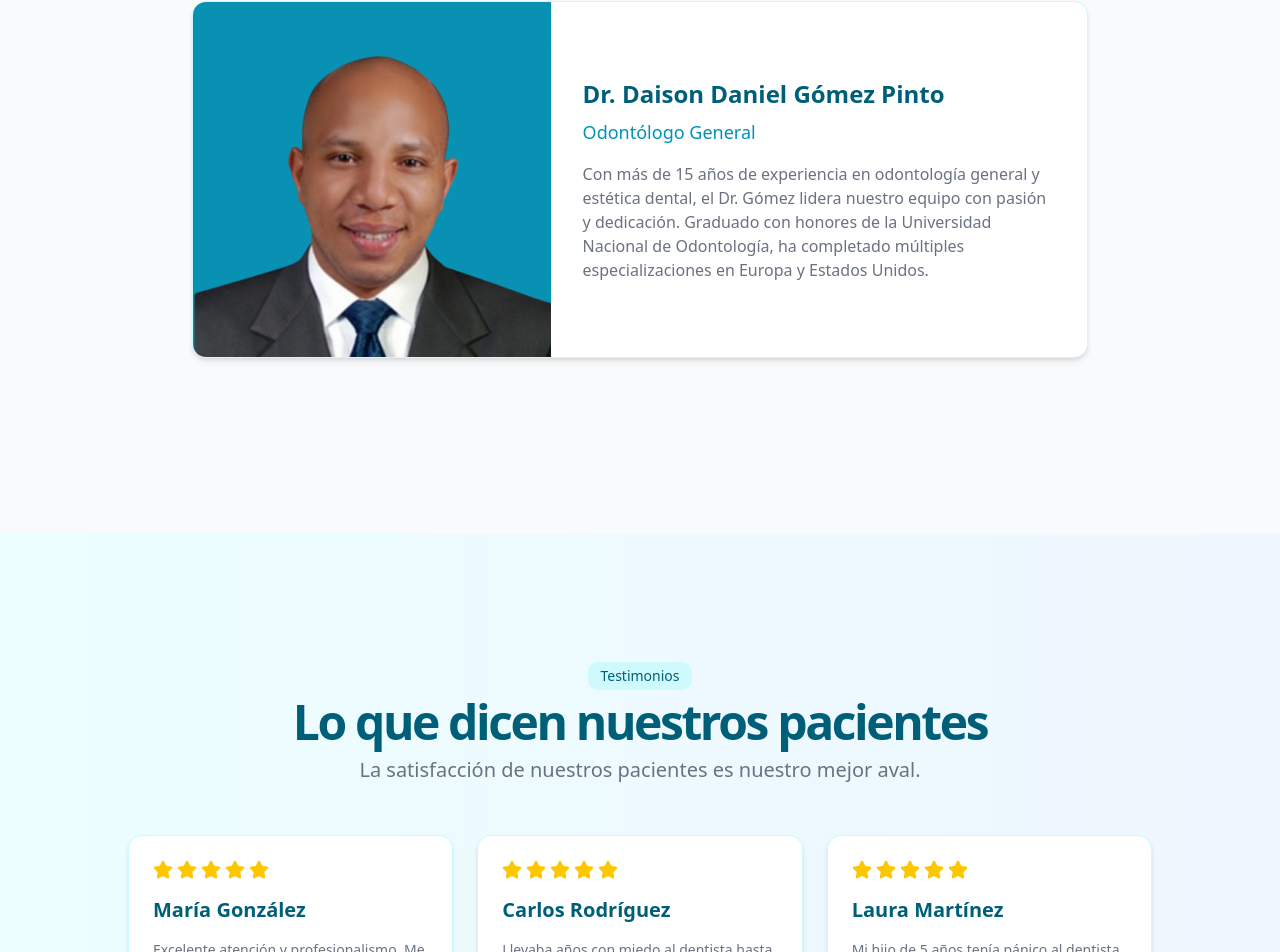
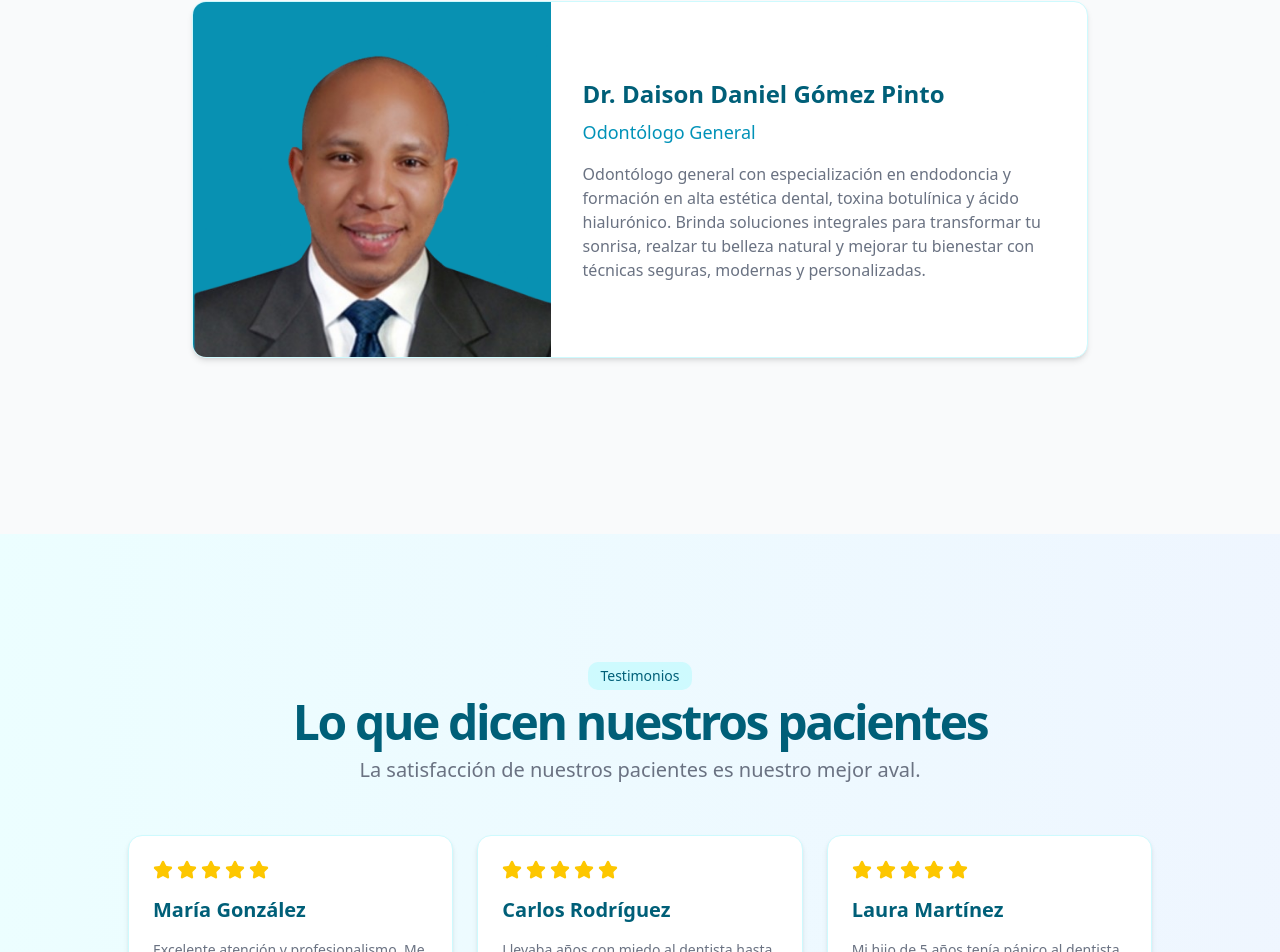
Before and after one commit to LuisPg10/luzdent, a React (Vite) app: page / in a window 1280 px wide. Shown: the part 3073-4025 px from the top of the page. Built offline with nearby package versions, Linux system fonts and the light colour scheme.

Commit message:
Updated: Information about main dentist

```diff
--- a/src/components/sections/TeamSection.tsx
+++ b/src/components/sections/TeamSection.tsx
@@ -41,11 +41,11 @@ export const TeamSection = () => {
                   Odontólogo General
                 </p>
                 <p className="text-gray-500">
-                  Con más de 15 años de experiencia en odontología general y
-                  estética dental, el Dr. Gómez lidera nuestro equipo con pasión
-                  y dedicación. Graduado con honores de la Universidad Nacional
-                  de Odontología, ha completado múltiples especializaciones en
-                  Europa y Estados Unidos.
+                  Odontólogo general con especialización en endodoncia y
+                  formación en alta estética dental, toxina botulínica y ácido
+                  hialurónico. Brinda soluciones integrales para transformar tu
+                  sonrisa, realzar tu belleza natural y mejorar tu bienestar con
+                  técnicas seguras, modernas y personalizadas.
                 </p>
               </div>
             </div>
```
